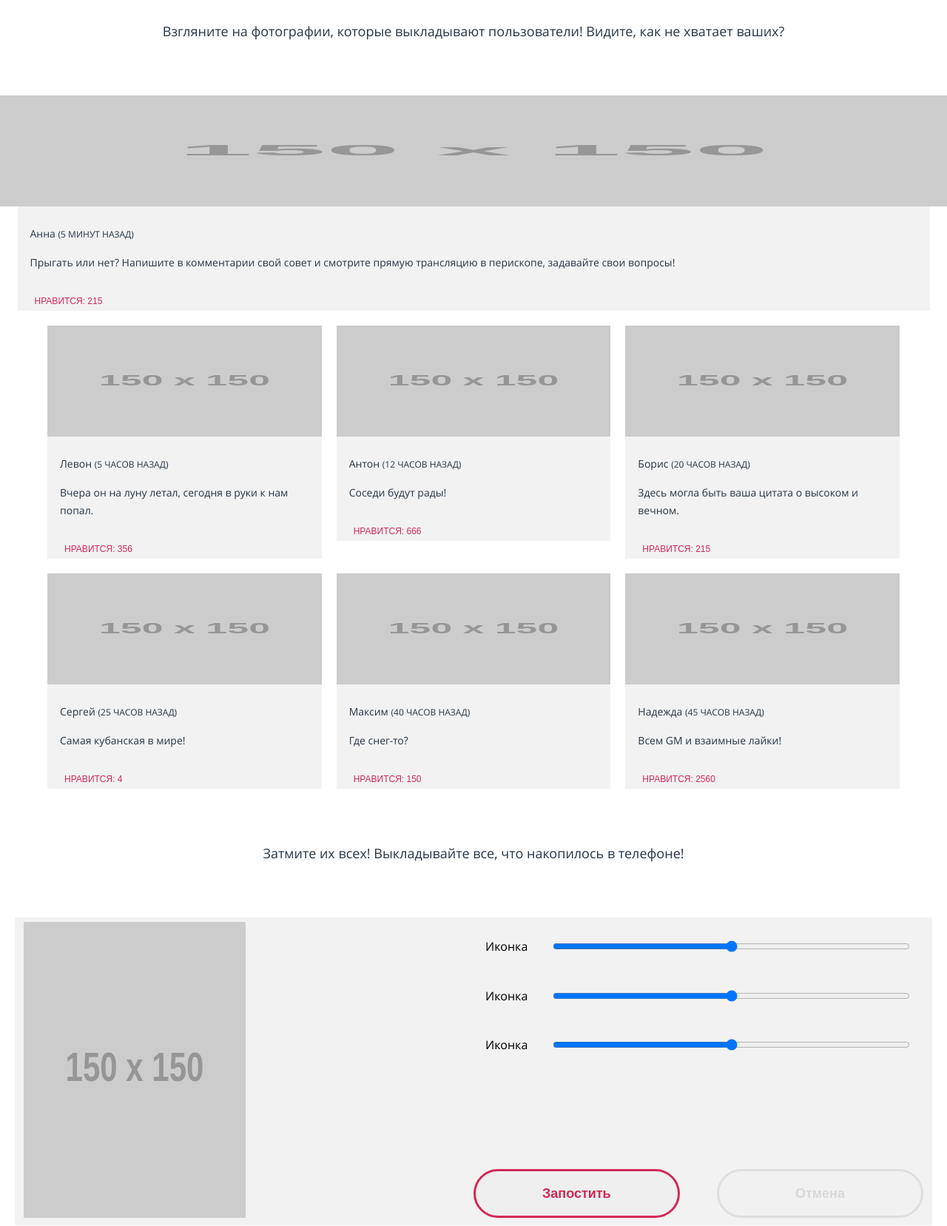
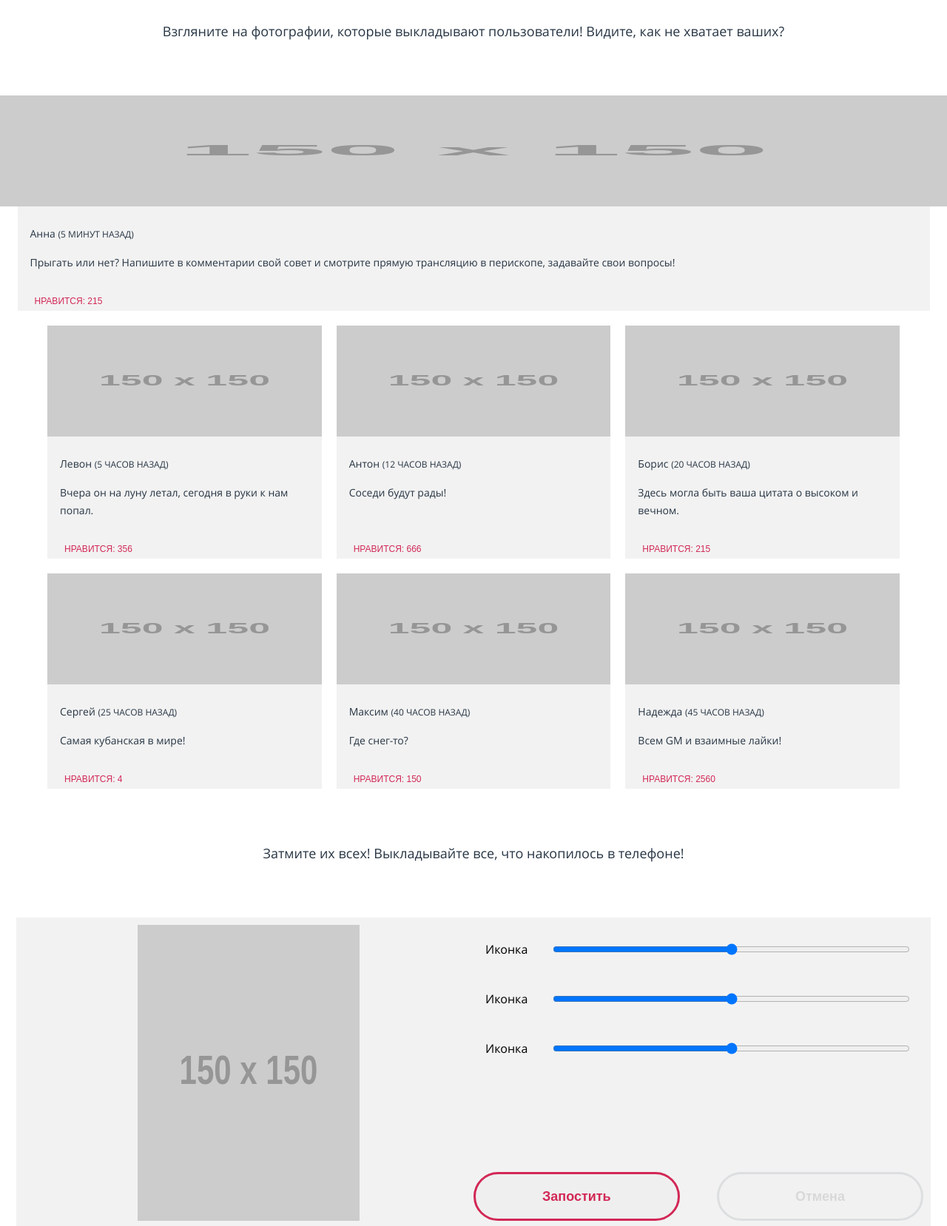
Before and after one commit to maxkray54/670697-pink-21, a website: page source/catalog.html in a window 1280 px wide. Shown: the part 270-1927 px from the top of the page at 74% size. Drawn offline with nearby package versions, Linux system fonts and the light colour scheme; files that its build step writes are made by us from their sources; placeholder pictures from the web are drawn by us.

Commit message:
Внес правки по рекомендация

```diff
--- a/source/catalog.html
+++ b/source/catalog.html
@@ -55,9 +55,10 @@
       <p class="main-subtitle__item">Взгляните на фотографии, которые выкладывают пользователи!
         Видите, как не хватает ваших?</p>
     </div>
-    <div class="gallery">
-      <ul class="gallery__list">
-        <li class="gallery__item gallery__item--modified">
+    <section class="gallery">
+      <h2 class="visually-hidden">Галлерея</h2>
+      <div class="gallery__list">
+        <div class="gallery__item gallery__item--modified">
           <img class="gallery__image" src="https://via.placeholder.com/150x150" width="150" height="150"
             alt="Прыжок с горы">
           <div class="gallery__user gallery__user--modified">
@@ -66,9 +67,9 @@
               в перископе, задавайте свои вопросы!</p>
             <button class="gallery__like">Нравится: 215</button>
           </div>
-        </li>
+        </div>
         <div class="gallery__wrapper">
-          <li class="gallery__item">
+          <div class="gallery__item">
             <img class="gallery__image" src="https://via.placeholder.com/150x150" width="150" height="150"
               alt="Супер авто">
             <div class="gallery__user">
@@ -76,8 +77,8 @@
               <p class="gallery__comment">Вчера он на луну летал, сегодня в руки к нам попал.</p>
               <button class="gallery__like">Нравится: 356</button>
             </div>
-          </li>
-          <li class="gallery__item">
+          </div>
+          <div class="gallery__item">
             <img class="gallery__image" src="https://via.placeholder.com/150x150" width="150" height="150"
               alt="Барабаны">
             <div class="gallery__user">
@@ -85,8 +86,8 @@
               <p class="gallery__comment">Соседи будут рады!</p>
               <button class="gallery__like">Нравится: 666</button>
             </div>
-          </li>
-          <li class="gallery__item">
+          </div>
+          <div class="gallery__item">
             <img class="gallery__image" src="https://via.placeholder.com/150x150" width="150" height="150"
               alt="Через крышу в космос">
             <div class="gallery__user">
@@ -94,8 +95,8 @@
               <p class="gallery__comment">Здесь могла быть ваша цитата о высоком и вечном.</p>
               <button class="gallery__like">Нравится: 215</button>
             </div>
-          </li>
-          <li class="gallery__item">
+          </div>
+          <div class="gallery__item">
             <img class="gallery__image" src="https://via.placeholder.com/150x150" width="150" height="150"
               alt="Кубанская бахча">
             <div class="gallery__user">
@@ -103,8 +104,8 @@
               <p class="gallery__comment">Самая кубанская в мире!</p>
               <button class="gallery__like">Нравится: 4</button>
             </div>
-          </li>
-          <li class="gallery__item">
+          </div>
+          <div class="gallery__item">
             <img class="gallery__image" src="https://via.placeholder.com/150x150" width="150" height="150"
               alt="Вид сверху">
             <div class="gallery__user">
@@ -112,8 +113,8 @@
               <p class="gallery__comment">Где снег-то?</p>
               <button class="gallery__like">Нравится: 150</button>
             </div>
-          </li>
-          <li class="gallery__item">
+          </div>
+          <div class="gallery__item">
             <img class="gallery__image" src="https://via.placeholder.com/150x150" width="150" height="150"
               alt="Из чужого окна">
             <div class="gallery__user">
@@ -121,10 +122,10 @@
               <p class="gallery__comment">Всем GM и взаимные лайки!</p>
               <button class="gallery__like">Нравится: 2560</button>
             </div>
-          </li>
+          </div>
         </div>
-      </ul>
-    </div>
+      </div>
+    </section>
     <div class="main-subtitle">
       <p class="main-subtitle__item">Затмите их всех! Выкладывайте все, что накопилось в телефоне!</p>
     </div>
--- a/source/sass/catalog/edtor.scss
+++ b/source/sass/catalog/edtor.scss
@@ -1,7 +1,7 @@
 .editor {
-  display: flex;
-  flex-direction: column;
-  margin: 0;
+  display: grid;
+  margin: 0 auto;
+  padding: 10px;
   background-color: $bg-gray;
   border: none;
 
@@ -18,7 +18,7 @@
 }
 
 .editor__image {
-  align-self: center;
+  justify-self: center;
 
   @media (min-width: $tablet-width) {
     grid-row: 1/-1;
@@ -48,9 +48,9 @@
 
 .editor__input-wrapper {
   display: flex;
+  flex-direction: column;
 
   @media (min-width: $tablet-width) {
-    flex-direction: column;
     justify-content: space-around;
     width: 80%;
   }
--- a/source/sass/catalog/gallery.scss
+++ b/source/sass/catalog/gallery.scss
@@ -1,6 +1,4 @@
 .gallery__list {
-  list-style: none;
-  padding: 0;
   display: grid;
   grid-template-columns: 1fr;
   gap: 20px;
@@ -9,24 +7,23 @@
 .gallery__wrapper {
   display: grid;
   gap: 20px;
+  width: 90%;
+  margin: auto;
 
   @media (min-width: $tablet-width) {
     grid-template-columns: 1fr 1fr;
     width: 95%;
-    margin: 0 auto;
   }
 
   @media (min-width: $desktop-width) {
     grid-template-columns: 1fr 1fr 1fr;
     width: 90%;
-    margin: 0 auto;
   }
 }
 
-.gallery__item--modified {
-  @media (min-width: $tablet-width) {
-    grid-column: 1/-1;
-  }
+.gallery__item {
+  display: flex;
+  flex-direction: column;
 }
 
 .gallery__image {
@@ -35,6 +32,10 @@
 }
 
 .gallery__user {
+  display: flex;
+  flex-direction: column;
+  align-items: flex-start;
+  flex-grow: 1;
   background-color: $bg-gray;
   padding-left: 17px;
 }
@@ -82,4 +83,5 @@
   text-transform: uppercase;
   border: none;
   background-color: inherit;
+  margin-top: auto;
 }
```
